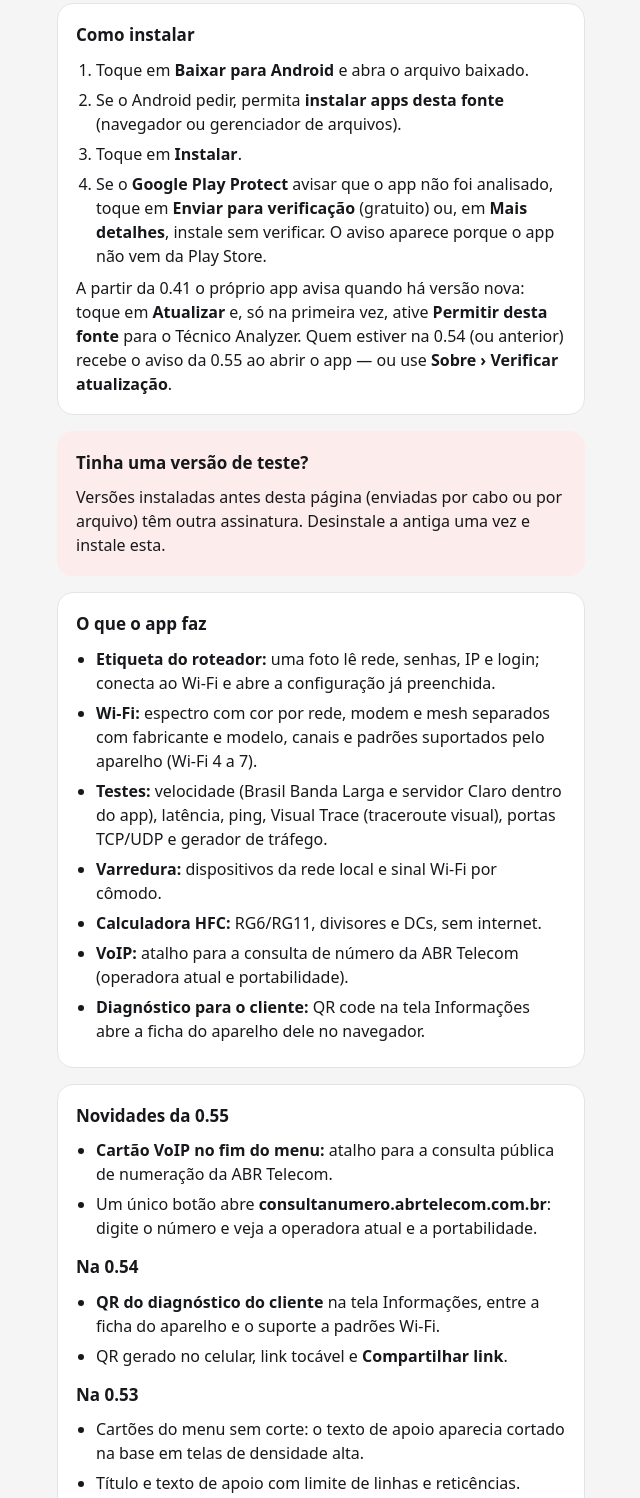
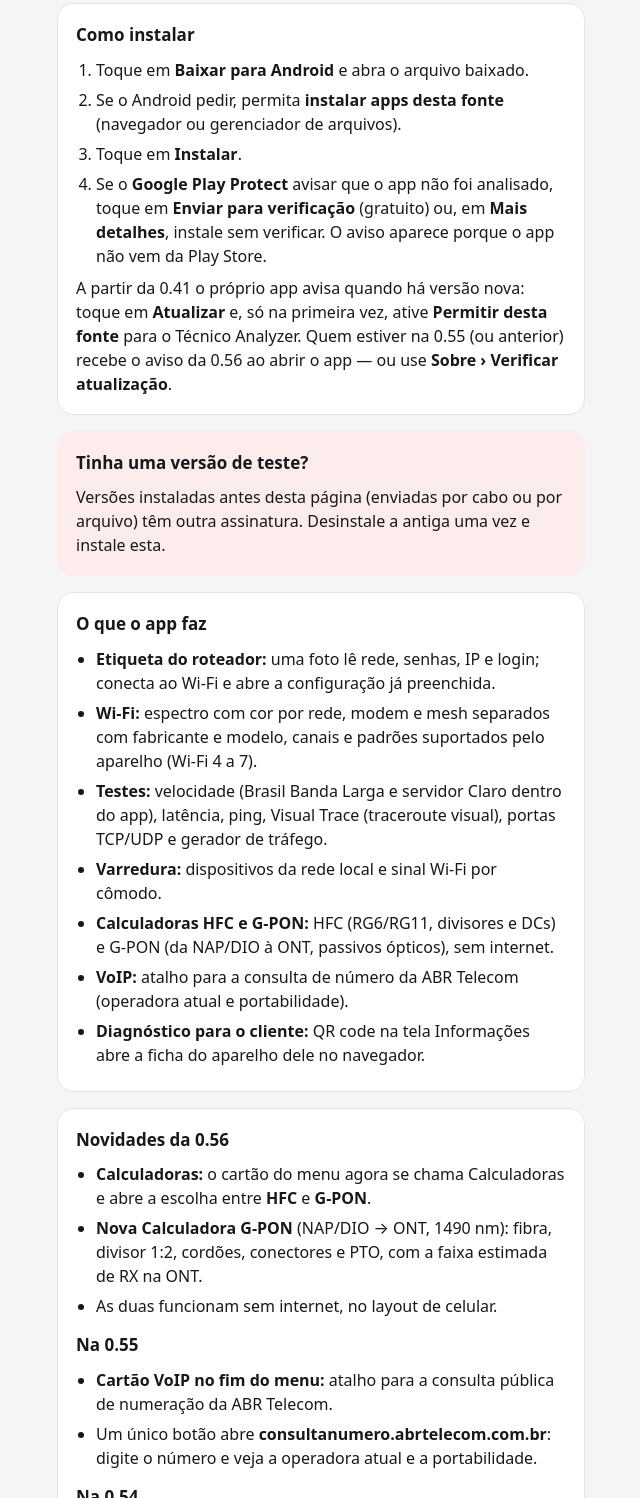
Before and after one commit to fbrendler/tecnico-analyzer-download, a plain HTML site: page index.html in a window 1280 px wide. Shown: the part 825-2323 px from the top of the page, without its empty margins (319-959 px from the left). Drawn offline with Linux system fonts and the light colour scheme.

Commit message:
Pagina: versao 0.56 (Calculadoras HFC e G-PON)
Co-Authored-By: Claude Opus 5.5 <noreply@anthropic.com>
Claude-Session: https://claude.ai/code/session_01GUJHyqnTz8oUpzCL2hbdxx

```diff
--- a/index.html
+++ b/index.html
@@ -50,7 +50,7 @@
   </div>
 
   <a class="download" href="https://github.com/fbrendler/tecnico-analyzer-download/releases/latest/download/tecnico-analyzer.apk">Baixar para Android</a>
-  <p class="meta">Versão 0.55 · 30 MB · Android 11 ou mais recente</p>
+  <p class="meta">Versão 0.56 · 30 MB · Android 11 ou mais recente</p>
 
   <section class="card">
     <h2>Telas</h2>
@@ -73,7 +73,7 @@
       <li>Toque em <b>Instalar</b>.</li>
       <li>Se o <b>Google Play Protect</b> avisar que o app não foi analisado, toque em <b>Enviar para verificação</b> (gratuito) ou, em <b>Mais detalhes</b>, instale sem verificar. O aviso aparece porque o app não vem da Play Store.</li>
     </ol>
-    <p style="margin:8px 0 0">A partir da 0.41 o próprio app avisa quando há versão nova: toque em <b>Atualizar</b> e, só na primeira vez, ative <b>Permitir desta fonte</b> para o Técnico Analyzer. Quem estiver na 0.54 (ou anterior) recebe o aviso da 0.55 ao abrir o app — ou use <b>Sobre › Verificar atualização</b>.</p>
+    <p style="margin:8px 0 0">A partir da 0.41 o próprio app avisa quando há versão nova: toque em <b>Atualizar</b> e, só na primeira vez, ative <b>Permitir desta fonte</b> para o Técnico Analyzer. Quem estiver na 0.55 (ou anterior) recebe o aviso da 0.56 ao abrir o app — ou use <b>Sobre › Verificar atualização</b>.</p>
   </section>
 
   <section class="card warn">
@@ -88,14 +88,20 @@
       <li><b>Wi-Fi:</b> espectro com cor por rede, modem e mesh separados com fabricante e modelo, canais e padrões suportados pelo aparelho (Wi-Fi 4 a 7).</li>
       <li><b>Testes:</b> velocidade (Brasil Banda Larga e servidor Claro dentro do app), latência, ping, Visual Trace (traceroute visual), portas TCP/UDP e gerador de tráfego.</li>
       <li><b>Varredura:</b> dispositivos da rede local e sinal Wi-Fi por cômodo.</li>
-      <li><b>Calculadora HFC:</b> RG6/RG11, divisores e DCs, sem internet.</li>
+      <li><b>Calculadoras HFC e G-PON:</b> HFC (RG6/RG11, divisores e DCs) e G-PON (da NAP/DIO à ONT, passivos ópticos), sem internet.</li>
       <li><b>VoIP:</b> atalho para a consulta de número da ABR Telecom (operadora atual e portabilidade).</li>
       <li><b>Diagnóstico para o cliente:</b> QR code na tela Informações abre a ficha do aparelho dele no navegador.</li>
     </ul>
   </section>
 
   <section class="card">
-    <h2>Novidades da 0.55</h2>
+    <h2>Novidades da 0.56</h2>
+    <ul>
+      <li><b>Calculadoras:</b> o cartão do menu agora se chama Calculadoras e abre a escolha entre <b>HFC</b> e <b>G-PON</b>.</li>
+      <li><b>Nova Calculadora G-PON</b> (NAP/DIO → ONT, 1490 nm): fibra, divisor 1:2, cordões, conectores e PTO, com a faixa estimada de RX na ONT.</li>
+      <li>As duas funcionam sem internet, no layout de celular.</li>
+    </ul>
+    <h2 style="margin-top:14px">Na 0.55</h2>
     <ul>
       <li><b>Cartão VoIP no fim do menu:</b> atalho para a consulta pública de numeração da ABR Telecom.</li>
       <li>Um único botão abre <b>consultanumero.abrtelecom.com.br</b>: digite o número e veja a operadora atual e a portabilidade.</li>
@@ -133,7 +139,7 @@
 
   <footer>
     by <b>BRENDLER™</b><br>
-    <code>SHA-256 do APK 0.55: bfa6c9640152001d3f3e6cdd72de83b4aaa0ce9407f3efcde2e3c47ad63ec7e5</code>
+    <code>SHA-256 do APK 0.56: 4265a35deffbb6a86467a319785ef90656df77ba12b8db11b42f3b5ede555223</code>
   </footer>
 </main>
 </body>
```
